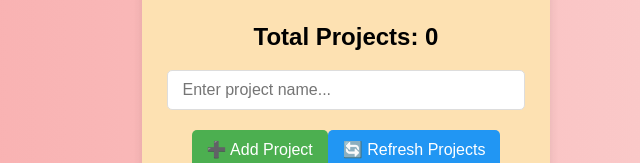
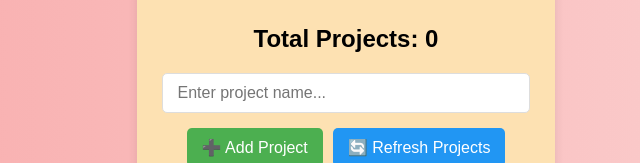
Before and after one commit to Mariyaq28/iad-crudapp, a React (Create React App) app in the folder frontend/: page / in a window 1280 px wide. Shown: the part 322-485 px from the top of the page, without its empty margins (319-959 px from the left). Built offline with nearby package versions, Linux system fonts and the light colour scheme; no server answers.

Commit message:
Update App.css

```diff
--- a/frontend/src/App.css
+++ b/frontend/src/App.css
@@ -5,7 +5,7 @@ body {
   display: flex;
   justify-content: center;
   align-items: center;
-  min-height: 100vh;  /* Changed to min-height for better mobile support */
+  min-height: 100vh;
   margin: 0;
   padding: 10px;
 }
@@ -34,11 +34,11 @@ h1 {
   display: block;
 }
 
-/* Input and buttons */
+/* ✅ Input and buttons */
 .input-container {
   display: flex;
   gap: 10px;
-  margin-bottom: 20px;
+  margin-bottom: 15px;  /* Neeche gap */
 }
 
 input {
@@ -64,9 +64,11 @@ button {
   transition: all 0.3s;
 }
 
+/* ✅ Add aur Refresh Button ke beech gap */
 .add-btn {
   background-color: #4CAF50;
   color: white;
+  margin-right: 10px; /* Add aur refresh ke beech spacing */
 }
 
 .refresh-btn {
@@ -79,9 +81,10 @@ button:hover {
   transform: translateY(-1px);
 }
 
-/* Project List */
+/* ✅ Project List (neeche gap add) */
 .projects-list {
   list-style: none;
+  margin-top: 20px; /* List aur last button ke beech spacing */
 }
 
 .project-card {
```
